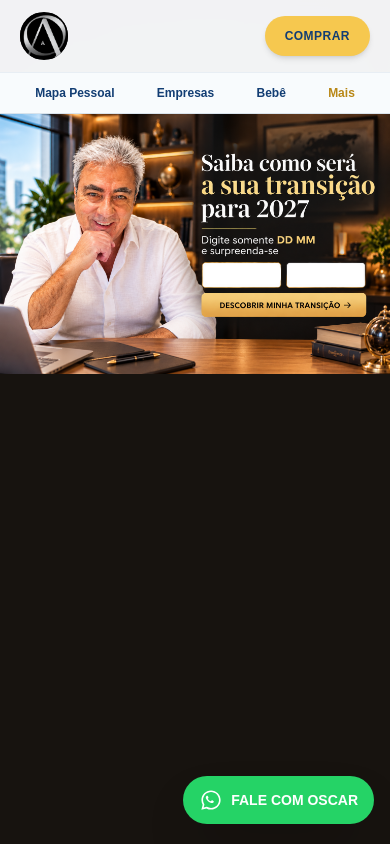
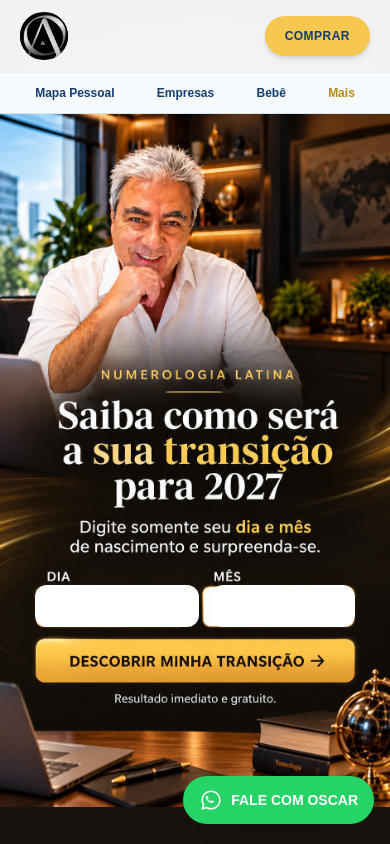
Before and after one commit to consultasdosite-dot/oscar-ahumada-site, a Next.js app: page /transicao in a window 390 px wide. Shown: the top 844 px of the page. Built offline with nearby package versions, Linux system fonts and the light colour scheme.

Commit message:
adiciona versao mobile 9x16 transicao 2027

```diff
--- a/app/transicao/page.tsx
+++ b/app/transicao/page.tsx
@@ -60,17 +60,15 @@ export default function TransicaoPage() {
 
   return (
     <main className="min-h-screen bg-[#17130f]">
-      <section className="relative mx-auto w-full max-w-[1500px]">
+      {/* MOBILE */}
+      <section className="relative mx-auto w-full md:hidden">
         <img
-          src="/transicao-2027.png"
+          src="/transicao-2027-mobile.png"
           alt="Saiba como será a sua transição para 2027"
           className="block h-auto w-full"
         />
 
-        <form
-          onSubmit={descobrirTransicao}
-          className="absolute inset-0"
-        >
+        <form onSubmit={descobrirTransicao} className="absolute inset-0">
           {/* DIA */}
           <input
             type="number"
@@ -80,24 +78,7 @@ export default function TransicaoPage() {
             value={dia}
             onChange={(event) => setDia(event.target.value)}
             aria-label="Dia de nascimento"
-            className="
-              absolute
-              left-[52.5%]
-              top-[57.5%]
-              h-[8%]
-              w-[19.5%]
-              rounded-md
-              border-0
-              bg-white
-              px-2
-              text-center
-              text-[14px]
-              font-bold
-              text-[#29231d]
-              outline-none
-              sm:text-lg
-              md:text-2xl
-            "
+            className="absolute left-[9%] top-[68%] h-[6%] w-[42%] rounded-xl border-0 bg-white px-2 text-center text-xl font-bold text-[#29231d] outline-none"
           />
 
           {/* MÊS */}
@@ -109,60 +90,66 @@ export default function TransicaoPage() {
             value={mes}
             onChange={(event) => setMes(event.target.value)}
             aria-label="Mês de nascimento"
-            className="
-              absolute
-              left-[73.5%]
-              top-[57.5%]
-              h-[8%]
-              w-[19.5%]
-              rounded-md
-              border-0
-              bg-white
-              px-2
-              text-center
-              text-[14px]
-              font-bold
-              text-[#29231d]
-              outline-none
-              sm:text-lg
-              md:text-2xl
-            "
+            className="absolute left-[54%] top-[68%] h-[6%] w-[37%] rounded-xl border-0 bg-white px-2 text-center text-xl font-bold text-[#29231d] outline-none"
           />
 
           {/* BOTÃO */}
           <button
             type="submit"
             aria-label="Descobrir minha transição"
-            className="
-              absolute
-              left-[52%]
-              top-[67%]
-              h-[8%]
-              w-[41.5%]
-              cursor-pointer
-              rounded-md
-              bg-transparent
-            "
+            className="absolute left-[9%] top-[76%] h-[6.5%] w-[82%] cursor-pointer rounded-xl bg-transparent"
           />
 
           {erro && (
-            <div
-              className="
-                absolute
-                left-[52%]
-                top-[76%]
-                w-[41.5%]
-                rounded-md
-                bg-red-700
-                px-2
-                py-1
-                text-center
-                text-[10px]
-                font-semibold
-                text-white
-                sm:text-sm
-              "
-            >
+            <div className="absolute left-[10%] top-[83%] w-[80%] rounded-lg bg-red-700 px-3 py-2 text-center text-xs font-semibold text-white">
+              {erro}
+            </div>
+          )}
+        </form>
+      </section>
+
+      {/* DESKTOP */}
+      <section className="relative mx-auto hidden w-full max-w-[1500px] md:block">
+        <img
+          src="/transicao-2027.png"
+          alt="Saiba como será a sua transição para 2027"
+          className="block h-auto w-full"
+        />
+
+        <form onSubmit={descobrirTransicao} className="absolute inset-0">
+          {/* DIA */}
+          <input
+            type="number"
+            inputMode="numeric"
+            min="1"
+            max="31"
+            value={dia}
+            onChange={(event) => setDia(event.target.value)}
+            aria-label="Dia de nascimento"
+            className="absolute left-[52.5%] top-[57.5%] h-[8%] w-[19.5%] rounded-md border-0 bg-white px-2 text-center text-2xl font-bold text-[#29231d] outline-none"
+          />
+
+          {/* MÊS */}
+          <input
+            type="number"
+            inputMode="numeric"
+            min="1"
+            max="12"
+            value={mes}
+            onChange={(event) => setMes(event.target.value)}
+            aria-label="Mês de nascimento"
+            className="absolute left-[73.5%] top-[57.5%] h-[8%] w-[19.5%] rounded-md border-0 bg-white px-2 text-center text-2xl font-bold text-[#29231d] outline-none"
+          />
+
+          {/* BOTÃO */}
+          <button
+            type="submit"
+            aria-label="Descobrir minha transição"
+            className="absolute left-[52%] top-[67%] h-[8%] w-[41.5%] cursor-pointer rounded-md bg-transparent"
+          />
+
+          {erro && (
+            <div className="absolute left-[52%] top-[76%] w-[41.5%] rounded-md bg-red-700 px-2 py-1 text-center text-sm font-semibold text-white">
               {erro}
             </div>
           )}
```
Also changed, not shown: public/transicao-2027-mobile.png (added), public/transicao-2027.png (deleted).
